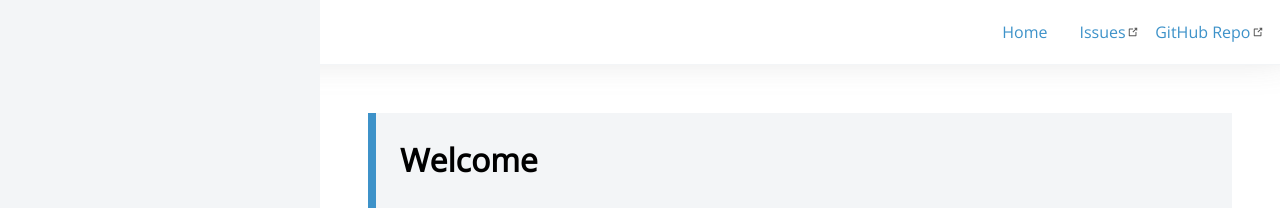
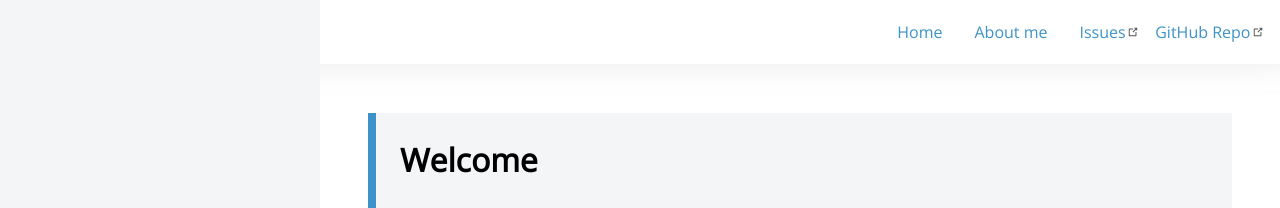
Before and after one commit to polatengin/devopstips.net, a Jekyll site: the page built from index.html, in a window 1280 px wide and 900 px high. Shown: the top 208 px of the window. Built offline with Jekyll 4.4.1, drawn with Linux system fonts in a browser that asks for light colours; nearby versions of some CDN libraries; the list of posts is cut into pages by our own code.

Commit message:
about me page link added

```diff
--- a/_layouts/default.html
+++ b/_layouts/default.html
@@ -29,6 +29,7 @@ layout: compress
 <body>
   <nav class="header-nav">
     <a href="/">Home</a>
+    <a href="/about">About me</a>
     <a href="https://github.com/polatengin/devops.tips/issues" target="_blank">Issues</a>
     <a href="https://github.com/polatengin/devops.tips" target="_blank">GitHub Repo</a>
   </nav>
```
